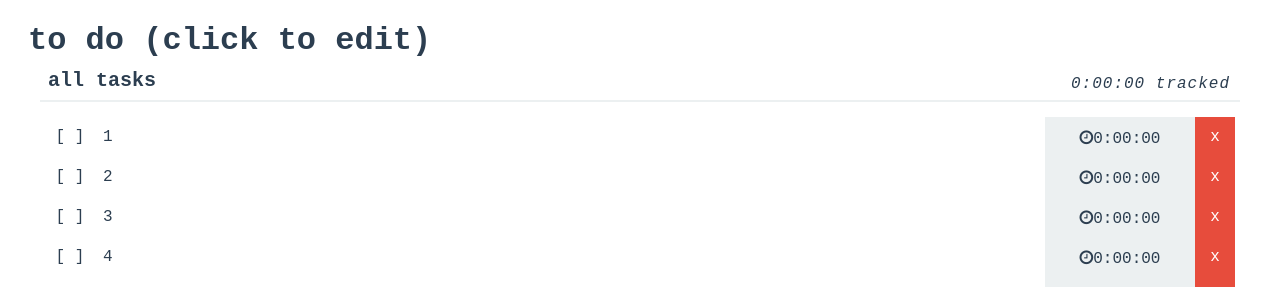
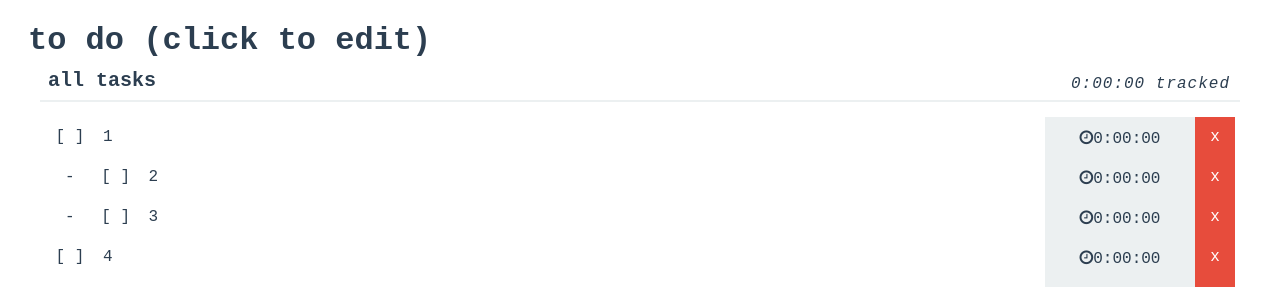
Before and after one commit to cborchert/todolist, a React app: page / in a window 1280 px wide. Shown: the top 287 px of the page. Built offline with nearby package versions, Linux system fonts and the light colour scheme.

Commit message:
More children stuff

```diff
--- a/src/App.js
+++ b/src/App.js
@@ -137,7 +137,12 @@ class App extends Component {
     this.setState(
       {
         ...this.state,
-        tasks: this.state.tasks.filter(task => task.id !== taskId)
+        tasks: this.state.tasks
+          .filter(task => task.id !== taskId)
+          .map(task => ({
+            ...task,
+            children: task.children ? task.children.filter(childId => childId !== taskId) : []
+          }))
       },
       this.reconcileViews
     );
@@ -361,8 +366,8 @@ class App extends Component {
       let task = this.state.tasks.filter(
         stateTask => stateTask.id === taskId
       )[0];
-      if (task.children && task.children.length > 0) {
-        task.children.reverse().forEach(child => {
+      if (task && task.children && task.children.length > 0) {
+        task.children.forEach(child => {
           //Remove children from list
           let childIndex = tasks.indexOf(child);
           if (childIndex > -1) {
@@ -371,13 +376,13 @@ class App extends Component {
               ...tasks.slice(childIndex + 1)
             ];
           }
+        });
+        task.children.reverse().forEach(child => {
           //insert child
           let parentIndex = tasks.indexOf(taskId);
-          console.log(tasks);
           if (parentIndex > -1) {
             tasks.splice(parentIndex + 1, 0, child);
           }
-          console.log(tasks);
         });
       }
     });
@@ -386,8 +391,6 @@ class App extends Component {
       ...view,
       tasks
     };
-
-    console.log(view);
 
     this.setState({
       views: [...this.state.views.filter(v => v.id !== view.id), view]
--- a/src/components/Task.js
+++ b/src/components/Task.js
@@ -190,10 +190,8 @@ class Task extends Component {
     const progress = task.progress === 1 ? 0 : task.progress + 0.5;
     let newTask = { progress };
     if (progress === 1 && taskActiveTimer(task)) {
-      console.log("test");
       newTask = { ...this.timerToggle(true), progress };
     }
-    console.log(newTask);
     updateTask(task.id, newTask);
   }
 
@@ -334,7 +332,8 @@ class Task extends Component {
       updateTask,
       removeTask,
       timerTime,
-      timerActive
+      timerActive,
+      isChild
     } = this.props;
     const progressMarker =
       task.progress <= 0 ? "[ ]" : task.progress >= 1 ? "[X]" : "[/]";
@@ -352,7 +351,7 @@ class Task extends Component {
       this.inputRef === document.activeElement
         ? "task--input-active"
         : "task--input-inactive",
-      task.isChild ? "task--is-child" : ""
+      isChild ? "task--is-child" : ""
     ];
     //console.log(taskClasses);
     const timeValue = formatTime(task.totalTime + timerTime);
--- a/src/components/View.js
+++ b/src/components/View.js
@@ -191,6 +191,7 @@ class View extends Component {
           key={"view-" + view.id + "__task-" + i}
           order={i}
           task={task}
+          isChild={typeof task.parent !== "undefined" && task.parent !== false}
           addTask={addTask}
           addTaskToView={this.addTaskToView.bind(this)}
           updateTask={updateTask}
```
